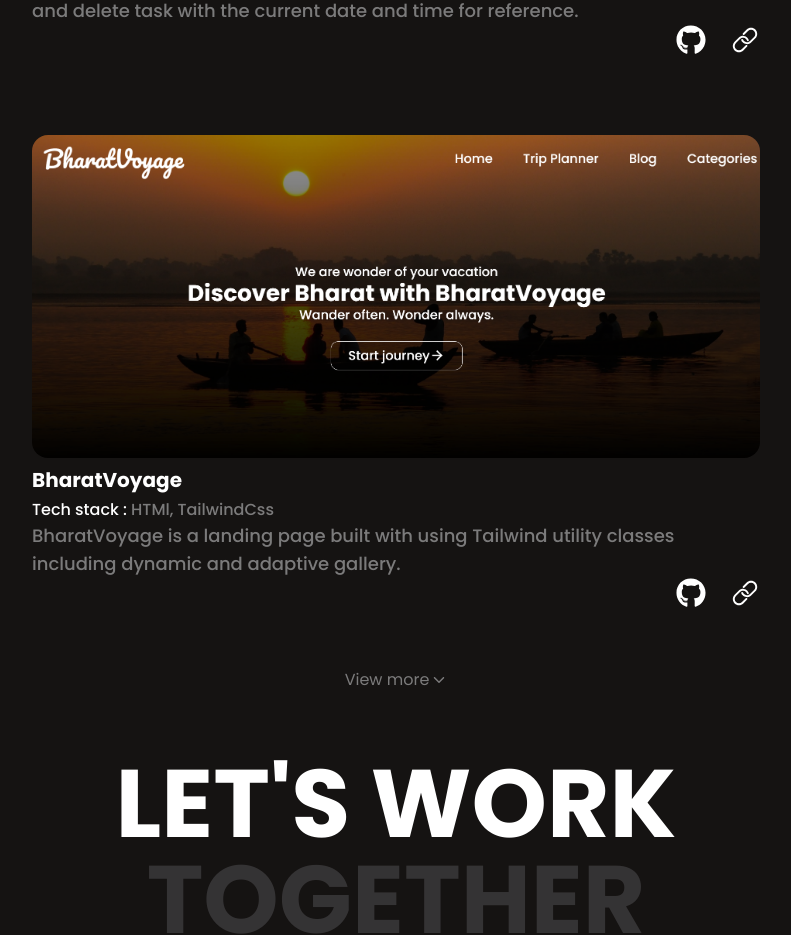
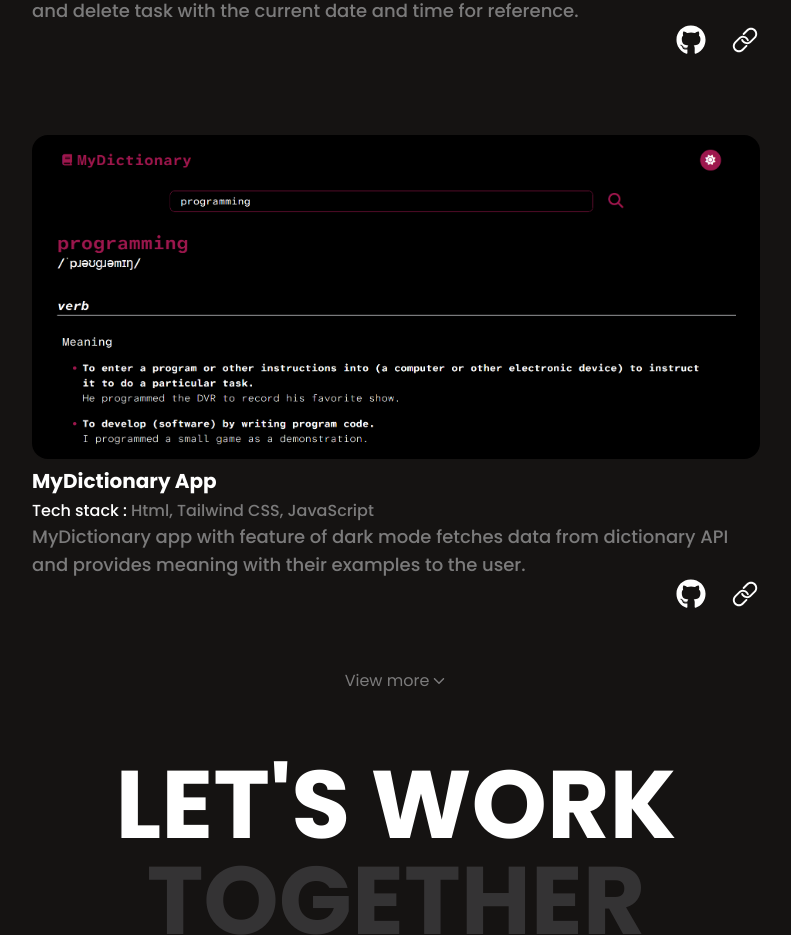
Before and after one commit to yashvardhannautiyal/Portfolio, a React (Vite) app: page / in a window 1280 px wide. Shown: the part 2240-3175 px from the top of the page, without its empty margins (244-1035 px from the left). Built offline with nearby package versions, Linux system fonts and the light colour scheme.

Commit message:
added dictionary app data

```diff
--- a/src/ProjectList.js
+++ b/src/ProjectList.js
@@ -20,13 +20,13 @@
   },
   {
     id: 3,
-    name: "BharatVoyage",
+    name: "MyDictionary App",
     description:
-      "BharatVoyage is a landing page built with using Tailwind utility classes including dynamic and adaptive gallery.",
-    image: "../project_img/BharatVoyage.png",
-    stack: "HTMl, TailwindCss",
-    gitLink: "https://github.com/yashvardhannautiyal/Landing-Page",
-    liveLink: "https://landing-page-zeta-ochre-70.vercel.app/",
+    "MyDictionary app with feature of dark mode fetches data from dictionary API and provides meaning with their examples to the user.",
+    image: "../project_img/dictionary.png",
+    stack: "Html, Tailwind CSS, JavaScript",
+    gitLink: "https://github.com/yashvardhannautiyal/MyDictionary",
+    liveLink: "https://my-dictionary-jade.vercel.app/",
   },
   {
     id: 4,
@@ -40,6 +40,16 @@
   },
   {
     id: 5,
+    name: "BharatVoyage",
+    description:
+      "BharatVoyage is a landing page built with using Tailwind utility classes including dynamic and adaptive gallery.",
+    image: "../project_img/BharatVoyage.png",
+    stack: "HTMl, TailwindCss",
+    gitLink: "https://github.com/yashvardhannautiyal/Landing-Page",
+    liveLink: "https://landing-page-zeta-ochre-70.vercel.app/",
+  },
+  {
+    id: 6,
     name: "Calculator",
     description:
     "Simple calculator app performing basic mathematic operations.",
@@ -49,7 +59,7 @@
     liveLink: "https://yashvardhannautiyal.github.io/Calculator/",
   },
   {
-    id: 6,
+    id: 7,
     name: "Guess the Number Game",
     description:
       "Number guessing game where the user is scored according to the number of guesses he made.",
```
Also changed, not shown: public/project_img/dictionary.png (added). Lines whose indentation alone changed are shown as unchanged.
